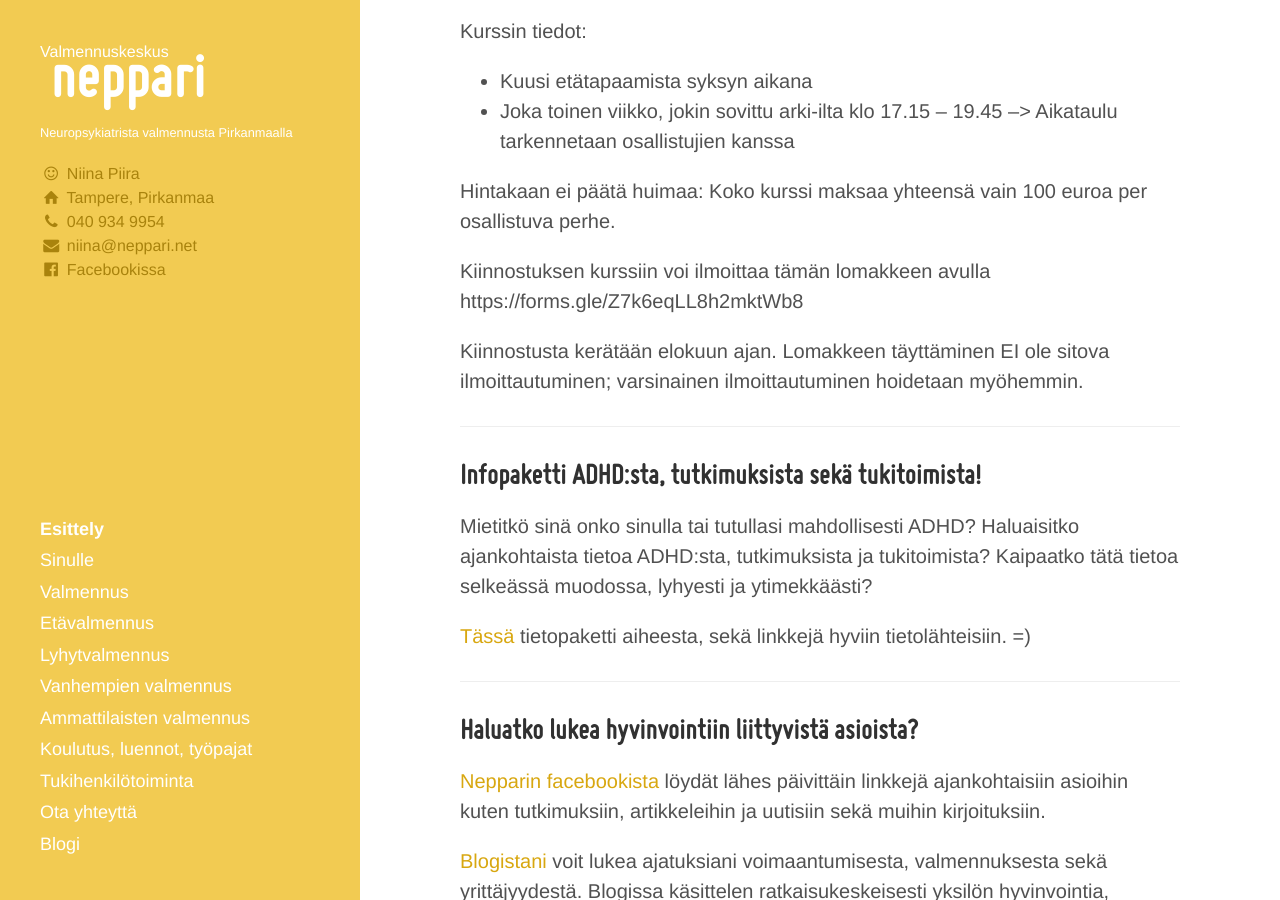
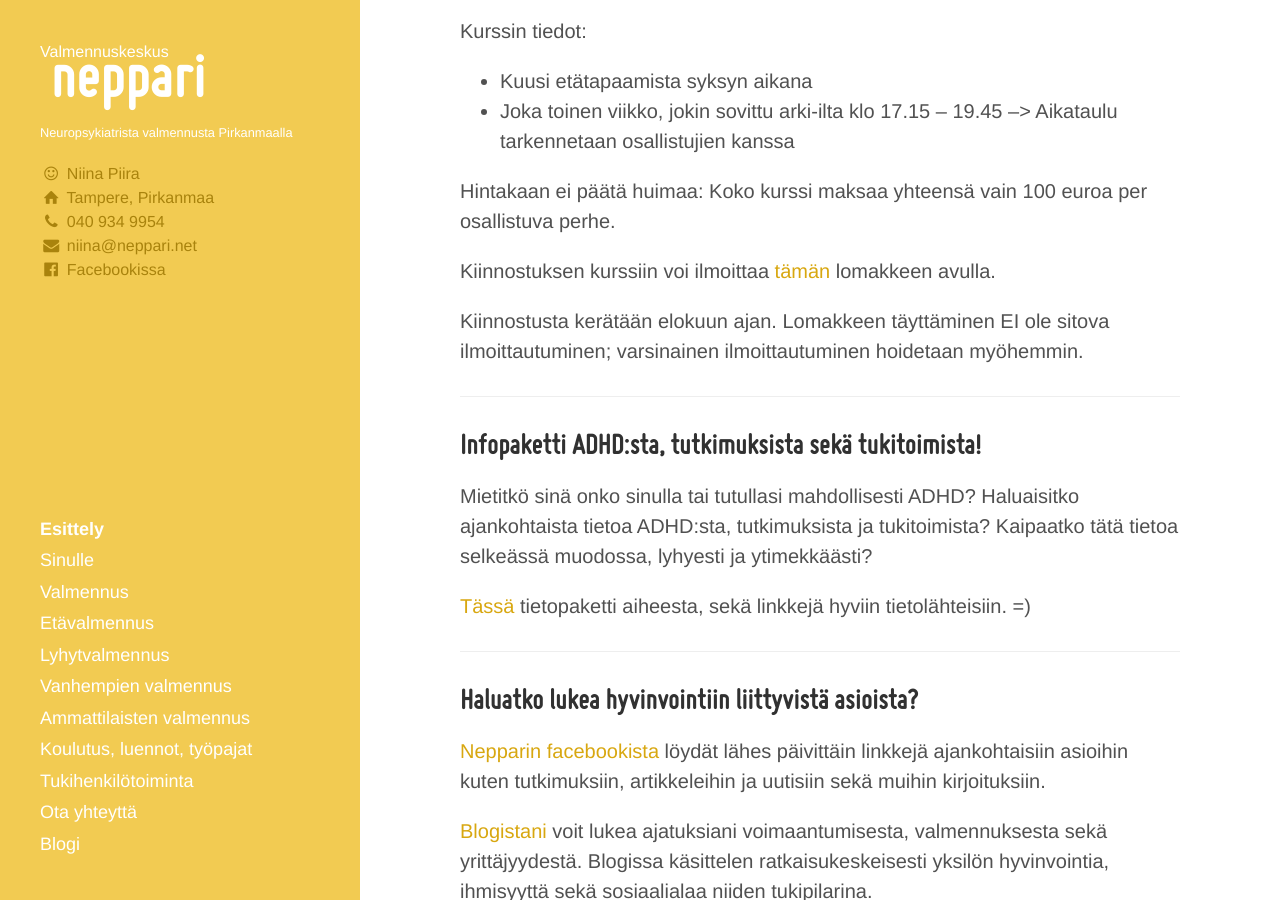
Before and after one commit to niinapiira/neppari.net, a Jekyll site: the page built from index.md, in a window 1280 px wide and 900 px high, scrolled down 2599 px. Built offline with Jekyll 4.4.1, drawn with Linux system fonts in a browser that asks for light colours.

Commit message:
Update index.md

```diff
--- a/index.md
+++ b/index.md
@@ -88,8 +88,7 @@ Kurssin tiedot:
 
 Hintakaan ei päätä huimaa: Koko kurssi maksaa yhteensä vain 100 euroa per osallistuva perhe.
 
-Kiinnostuksen kurssiin voi ilmoittaa tämän lomakkeen avulla
-https://forms.gle/Z7k6eqLL8h2mktWb8
+Kiinnostuksen kurssiin voi ilmoittaa [tämän](https://forms.gle/Z7k6eqLL8h2mktWb8) lomakkeen avulla.
 
 Kiinnostusta kerätään elokuun ajan. Lomakkeen täyttäminen EI ole sitova ilmoittautuminen; varsinainen ilmoittautuminen hoidetaan myöhemmin.
 
```
